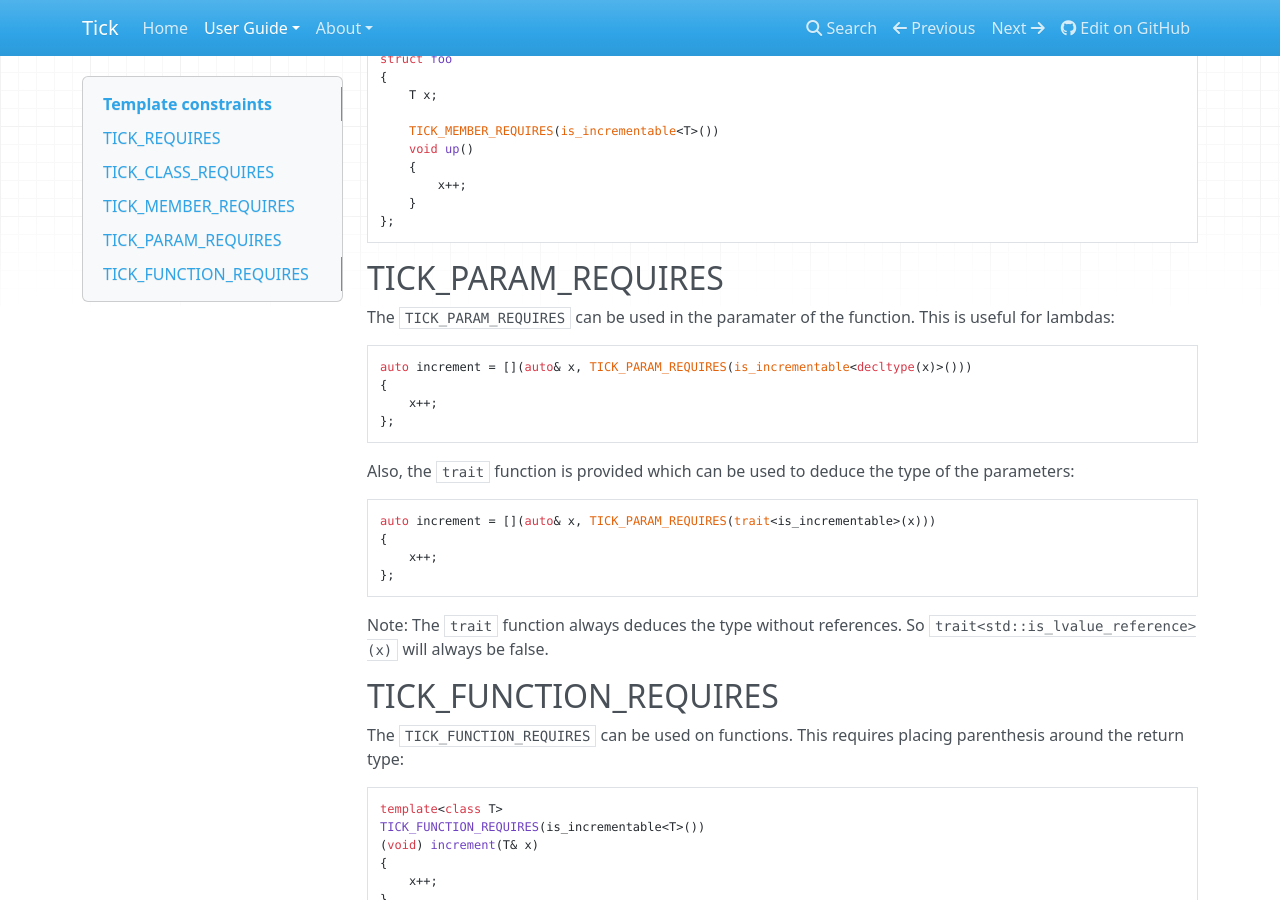
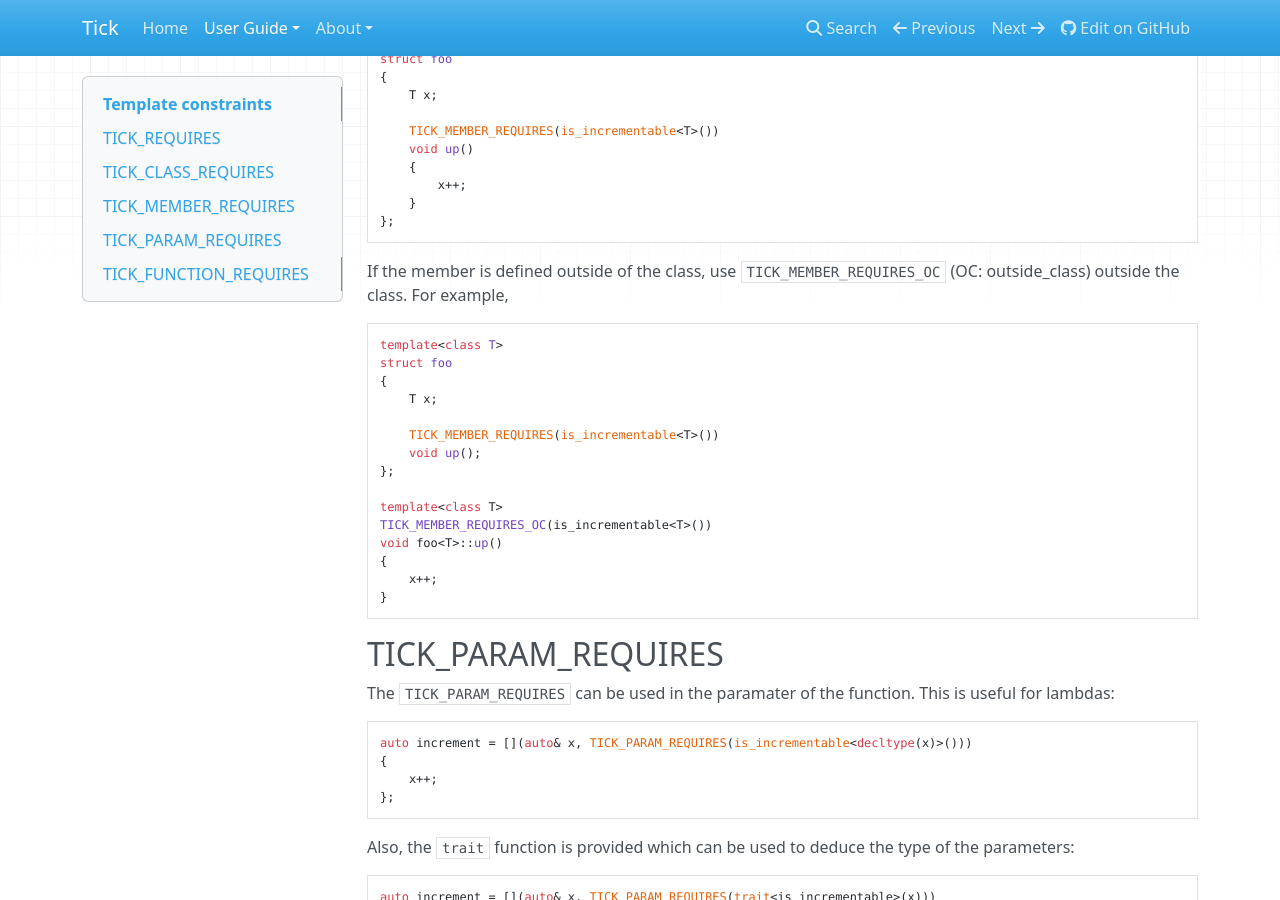
Before and after one commit to pfultz2/Tick, an MkDocs documentation site: the page built from doc/src/requires.md, in a window 1280 px wide and 900 px high, scrolled down 919 px. Built offline with MkDocs 1.6.1, drawn with Linux system fonts in a browser that asks for light colours; nearby versions of some CDN libraries; old or Windows-style settings are respelled for this version of MkDocs.

Commit message:
TICK_MEMBER_REQUIRES_OC for outside-class-definitions of members

````diff
--- a/doc/src/requires.md
+++ b/doc/src/requires.md
@@ -57,6 +57,25 @@ struct foo
 };
 ```
 
+If the member is defined outside of the class, use `TICK_MEMBER_REQUIRES_OC` (OC: outside_class) outside the class. For example,
+```cpp
+template<class T>
+struct foo
+{
+    T x;
+
+    TICK_MEMBER_REQUIRES(is_incrementable<T>())
+    void up();
+};
+
+template<class T>
+TICK_MEMBER_REQUIRES_OC(is_incrementable<T>())
+void foo<T>::up()
+{
+    x++;
+}
+```
+
 TICK_PARAM_REQUIRES
 --------------------
 
````
Also changed, not shown: README.md (+19 -0 lines), 1 other file.
